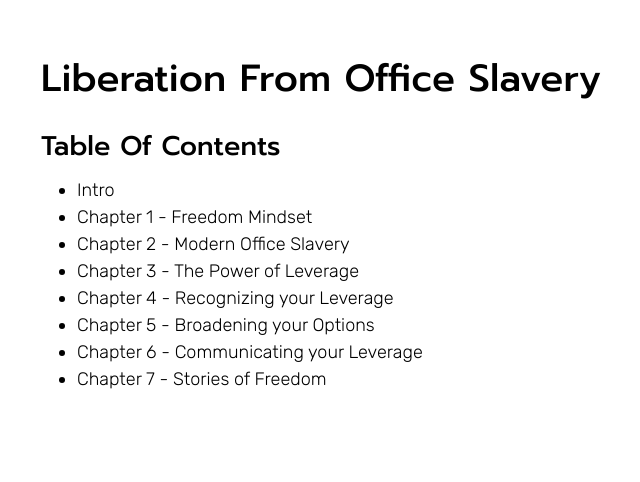
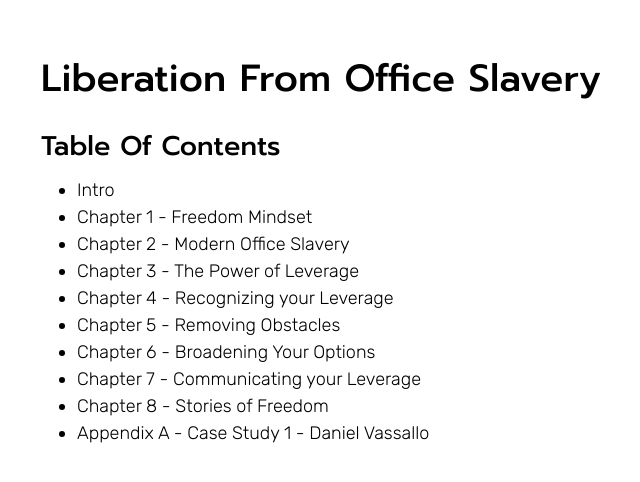
Before and after one commit to SilasReinagel/silasreinagel.github.io, a Jekyll site: the page built from static/liberation/index.md, in a window 1280 px wide, cut to the strip 268-1059 px from the top of the page. Shown: the top 482 px of the strip, without its empty margins (221-861 px from the left). Built offline with Jekyll 4.4.1, drawn with Linux system fonts in a browser that asks for light colours; nearby versions of some CDN libraries.

Commit message:
Added Appendix to Liberation

```diff
--- a/static/liberation/index.md
+++ b/static/liberation/index.md
@@ -12,6 +12,8 @@ permalink: liberation/index.html
 * [Chapter 2 - Modern Office Slavery](./c2.html)
 * [Chapter 3 - The Power of Leverage](./c3.html)
 * [Chapter 4 - Recognizing your Leverage](./c4.html)
-* [Chapter 5 - Broadening your Options](./c5.html)
-* [Chapter 6 - Communicating your Leverage](.)
-* [Chapter 7 - Stories of Freedom](.)
+* [Chapter 5 - Removing Obstacles](./c5.html)
+* [Chapter 6 - Broadening Your Options](./c6.html)
+* [Chapter 7 - Communicating your Leverage](.)
+* [Chapter 8 - Stories of Freedom](.)
+* [Appendix A - Case Study 1 - Daniel Vassallo](./a1.html)
```
Also changed, not shown: static/liberation/A1_case_study_1.md (added, +84 -0 lines), static/liberation/C6_broadening-options.md (added, +23 -0 lines).
